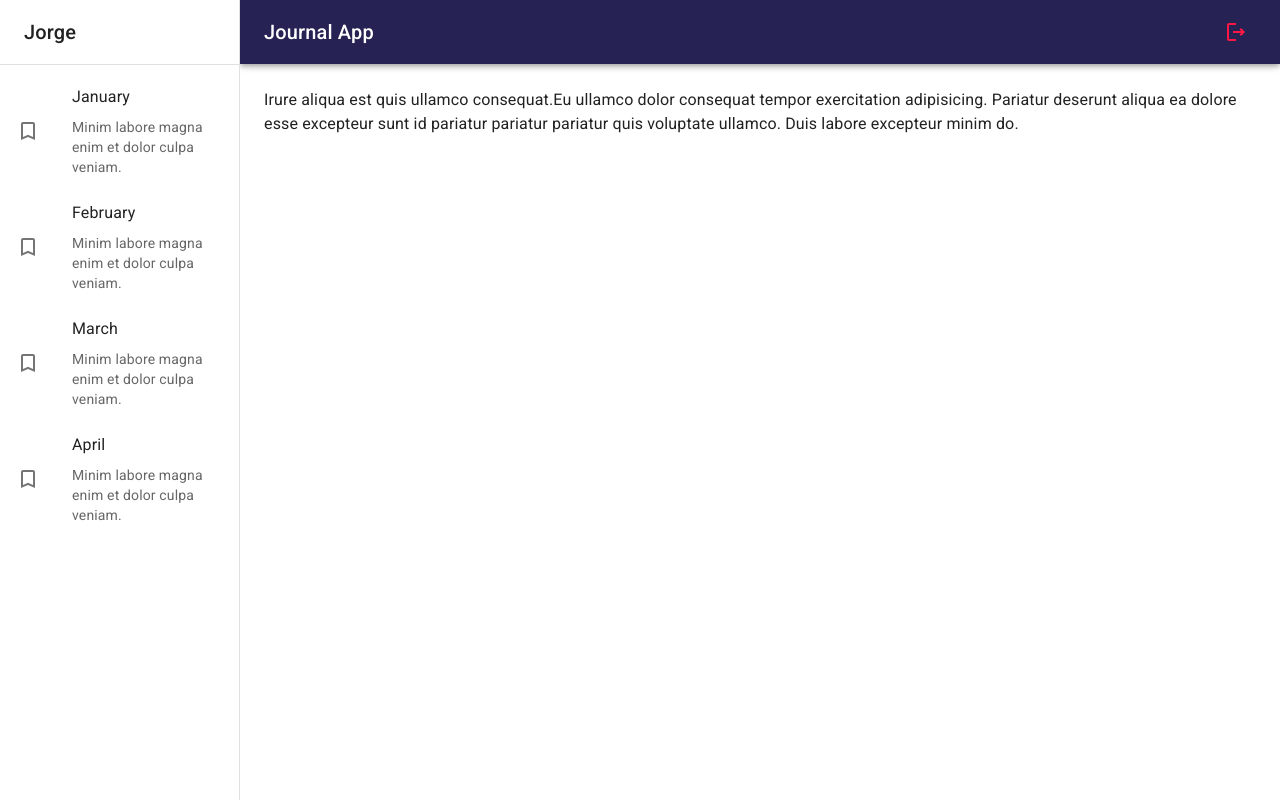
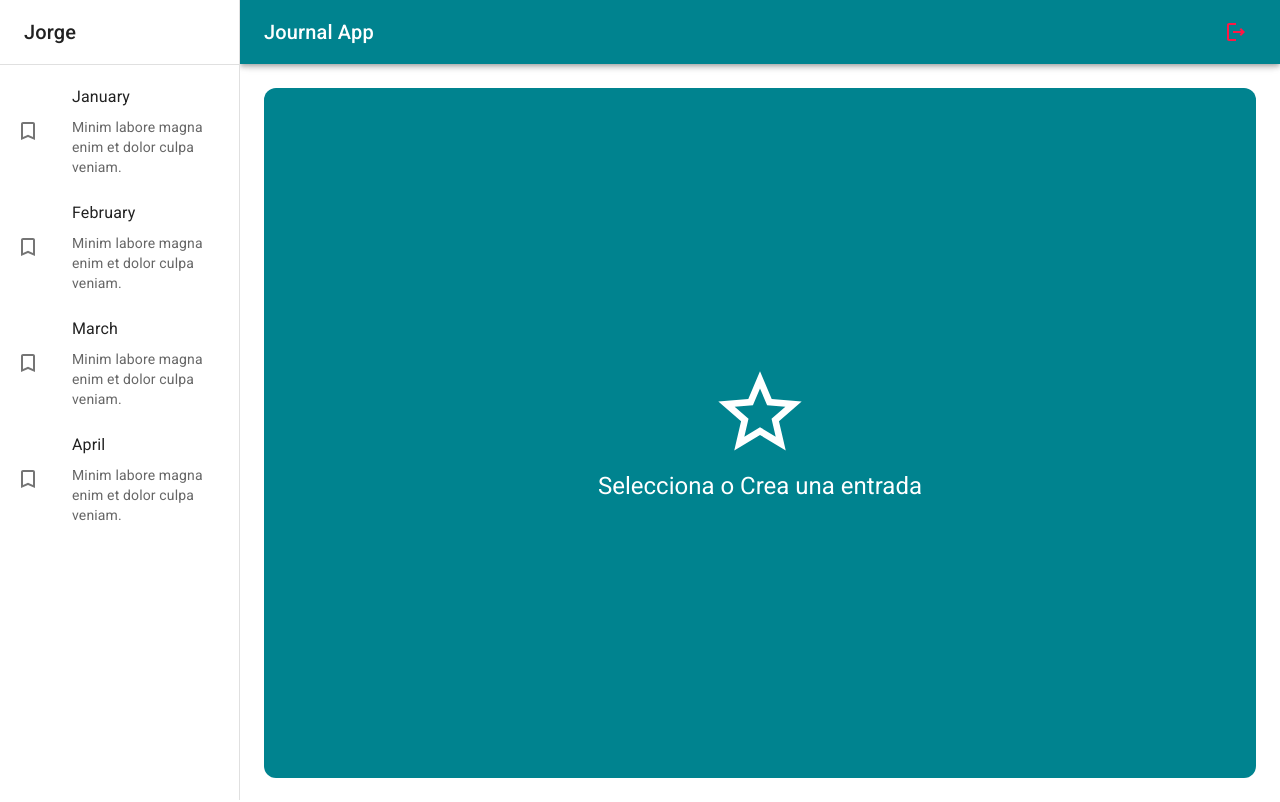
Before and after one commit to jorge2805/journal-app-new-version, a React (Vite) app: page / in a window 1280 px wide. Built offline with nearby package versions, Linux system fonts and the light colour scheme.

Commit message:
Creating Journal Page Views

```diff
--- a/src/journal/pages/JournalPage.jsx
+++ b/src/journal/pages/JournalPage.jsx
@@ -1,11 +1,10 @@
-import { Phone } from "@mui/icons-material"
-import { Typography } from "@mui/material"
 import { JournalLayout } from "../layout/JournalLayout"
+import { NothingSelectedView } from "../views/NothingSelectedView"
 
 export const JournalPage = () => {
   return (
     <JournalLayout>
-      <Typography>Irure aliqua est quis ullamco consequat.Eu ullamco dolor consequat tempor exercitation adipisicing. Pariatur deserunt aliqua ea dolore esse excepteur sunt id pariatur pariatur pariatur quis voluptate ullamco. Duis labore excepteur minim do.</Typography>
+      <NothingSelectedView/>
     </JournalLayout>
   )
 }
--- /dev/null
+++ b/src/journal/views/NothingSelectedView.jsx
@@ -0,0 +1,22 @@
+import { StarOutline } from "@mui/icons-material"
+import { Grid, Typography } from "@mui/material"
+
+export const NothingSelectedView = () => {
+  return (
+    <Grid
+        container
+        spacing={0}
+        direction="column"
+        alignItems="center"
+        justifyContent="center"
+        sx={{ minHeight: 'calc(100vh - 110px)', backgroundColor: 'primary.main', borderRadius: 3}}
+    >
+        <Grid item xs={12}>
+            <StarOutline sx={{ fontSize: 100, color: 'white'}}/>
+        </Grid>
+        <Grid item xs={12}>
+            <Typography color="white" variant="h5">Selecciona o Crea una entrada</Typography>
+        </Grid>
+    </Grid>
+  )
+}
--- /dev/null
+++ b/src/journal/views/index.js
@@ -0,0 +1 @@
+export * from './NothingSelectedView'
--- a/src/theme/purpleTheme.js
+++ b/src/theme/purpleTheme.js
@@ -5,10 +5,10 @@
 export const purpleTheme = createTheme({
     palette:{
         primary:{
-            main: '#262254'
+            main: '#00838F'
         },
         secondary:{
-            main: '#543884'
+            main: '#64B5F6'
         },
         error:{
             main: red.A400
```
